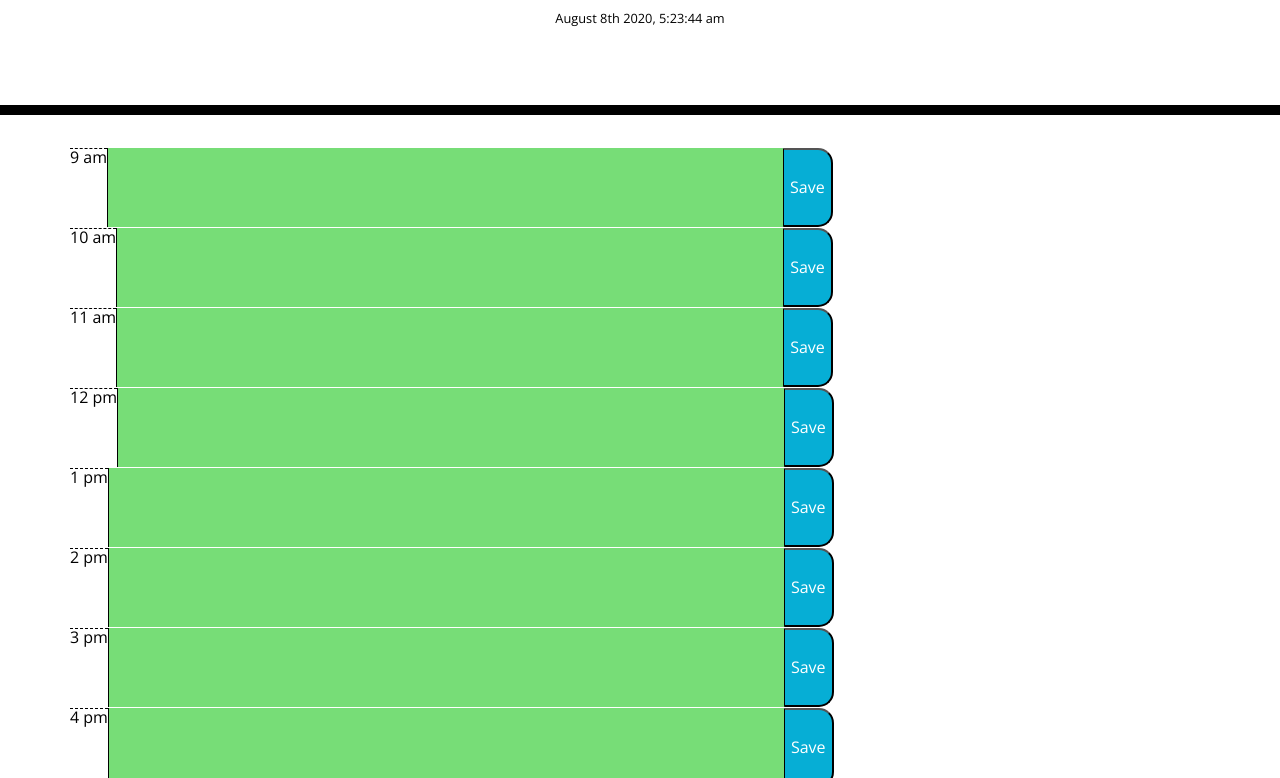
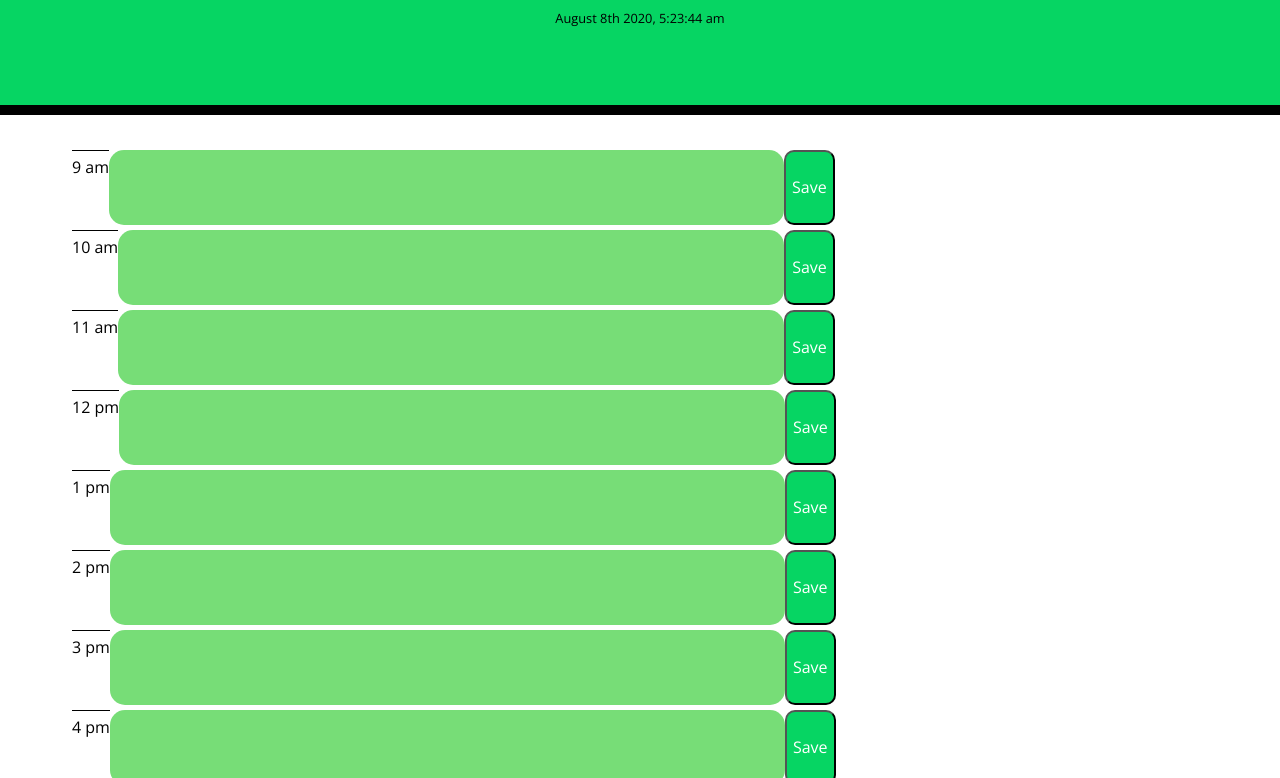
Before and after one commit to KarazKOS/workday_scheduler, a plain HTML site: page index.html in a window 1280 px wide. Shown: the part 163-941 px from the top of the page. Drawn offline with nearby package versions, Linux system fonts and the light colour scheme.

Commit message:
Updated CSS to style the overall look of the elements.

```diff
--- a/Assets/css/style.css
+++ b/Assets/css/style.css
@@ -9,25 +9,40 @@ textarea {
   border: none;
   resize: none;
   color: #000000;
-  border-left: 1px solid black;
+  /* border-left: 1px solid black; */
   padding: 10px;
+}
+
+.title {
+  color: #ffffff;
+}
+
+.titleSub {
+  color: gray;
 }
 
 .jumbotron {
   text-align: center;
-  background-color: transparent;
+  background-color: #06d563;
   color: black;
   border-radius: 0;
   border-bottom: 10px solid black;
 }
 
+.container {
+  text-align: ;
+}
+
 .description {
   white-space: pre-wrap;
+  text-align: left;
+  border-radius: 15px;
 }
 
 .time-block {
-  text-align: center;
-  border-radius: 15px;
+  /* text-align: left; */
+  border-radius: 10px;
+  padding: 2px;
 }
 
 .row {
@@ -39,7 +54,10 @@ textarea {
 .hour {
   background-color: #ffffff;
   color: #000000;
-  border-top: 1px dashed #000000;
+  border-top: 1px solid #000000;
+  padding-top: 8px;
+  text-align: center;
+  text-emphasis: strong;
 }
 
 .past {
@@ -58,10 +76,11 @@ textarea {
 }
 
 .saveBtn {
-  border-left: 1px solid black;
-  border-top-right-radius: 15px;
-  border-bottom-right-radius: 15px;
-  background-color: #06aed5;
+  /* border-left: 1px solid black; */
+  /* border-top-right-radius: 15px;
+  border-bottom-right-radius: 15px; */
+  border-radius: 10px;
+  background-color: #06d563;
   color: white;
 }
 
```
